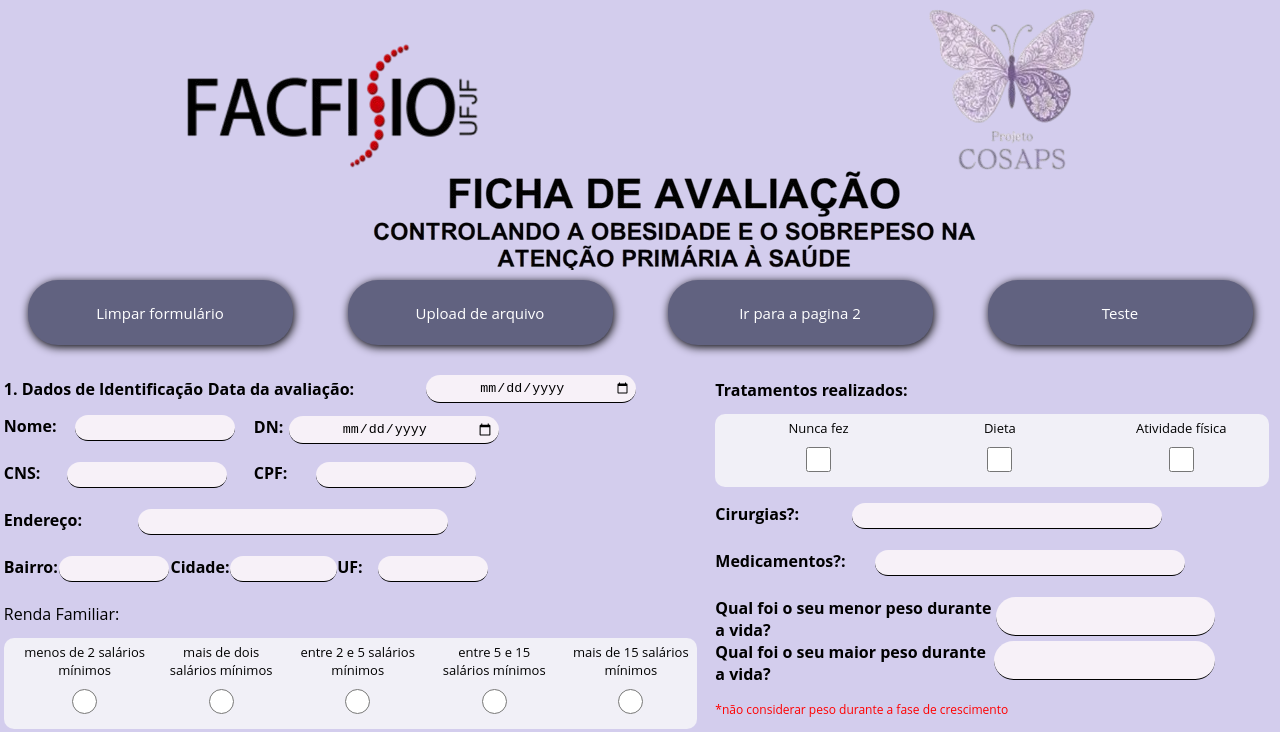
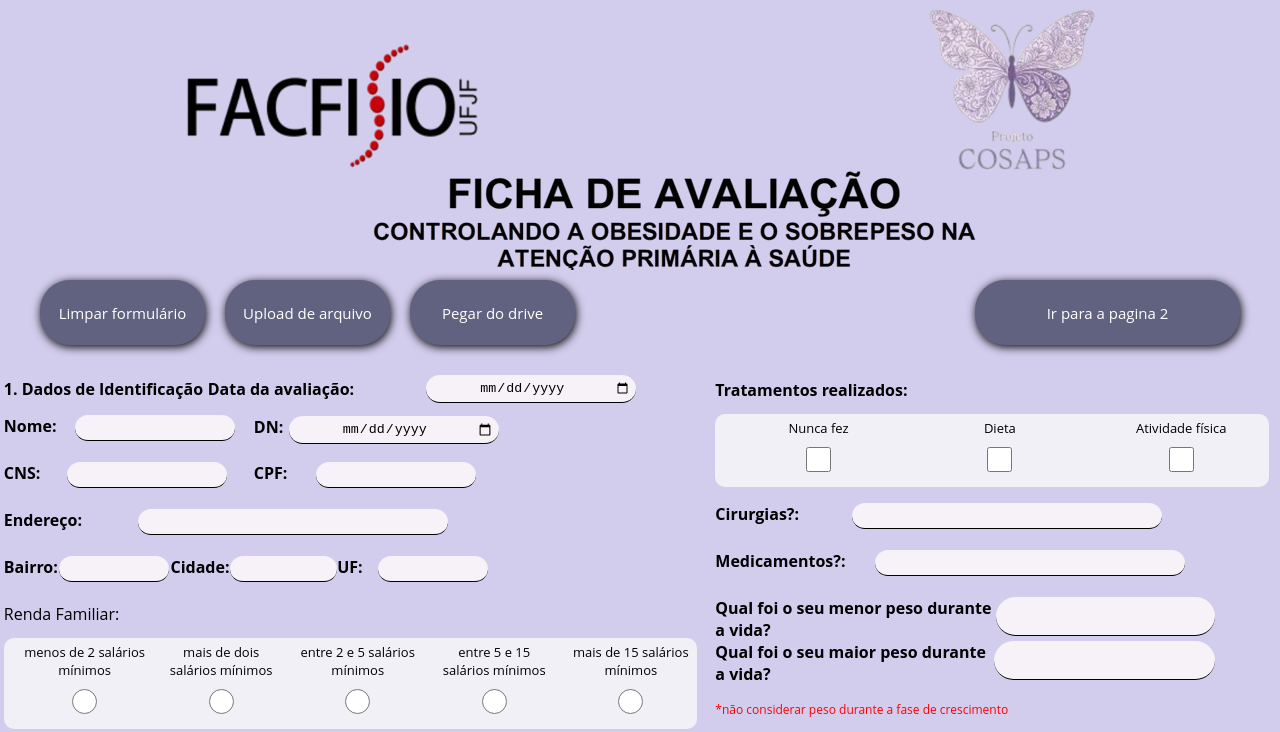
Before and after one commit to cosapsufjf/Ficha_cosaps, a Next.js app: page /page1.tsx in a window 1280 px wide. Shown: the top 732 px of the page. Built offline with nearby package versions, Linux system fonts and the light colour scheme.

Commit message:
implement the load from drive completely
drive functions still missing documentations

```diff
--- a/src/app/api/download/route.ts
+++ b/src/app/api/download/route.ts
@@ -17,7 +17,7 @@ async function getFromDrive(fileId: string, nomeDestino: string, tipo: 'binario'
     const REDIRECT_URI = 'https://developers.google.com/oauthplayground';
     const REFRESH_TOKEN = process.env.GOOGLE_REFRESH_TOKEN;
 
-  const oauth2Client = new google.auth.OAuth2(
+    const oauth2Client = new google.auth.OAuth2(
     CLIENT_ID, CLIENT_SECRET, REDIRECT_URI
   );
   oauth2Client.setCredentials({ refresh_token: REFRESH_TOKEN });
@@ -50,10 +50,9 @@ async function getFromDrive(fileId: string, nomeDestino: string, tipo: 'binario'
       dest.on('error', reject);
     });
   }
-  else if (res.data)
+  else
     {
       const text = (await streamToString(res.data));
-      console.log("saida:\n",text)
       return text
     }
 }
@@ -66,6 +65,7 @@ export async function GET(req: NextRequest) {
   const pathRaw = searchParams.get('DownPath');
   const download = searchParams.get('download')
   const Down_path = pathRaw ? path.basename(pathRaw) : 'arquivo_drive';
+
   const bool_download = download === 'true';
 
   if (!fileId) {
@@ -74,12 +74,11 @@ export async function GET(req: NextRequest) {
   const tempPath = `/tmp/${Down_path}`;
   try {
     const res = await getFromDrive(fileId, tempPath, tipo as 'binario' | 'google', mimeExport, bool_download);
-    if(download)
+
+    if(bool_download)
     {
       const fileBuffer = await fs.promises.readFile(tempPath);
-
       await fs.promises.unlink(tempPath)
-
       const mimeType = mimeExport || 'application/octet-stream';
 
       return new NextResponse(fileBuffer as BodyInit, {
@@ -91,7 +90,20 @@ export async function GET(req: NextRequest) {
       });
     }
     else
-      return NextResponse.json({ success: true, data: res }, { status: 200 });
+    {
+      let jsonObj;
+      try{
+        jsonObj = JSON.parse(res as string);
+        console.log("após parse: ",jsonObj)
+      }
+      catch(err)
+      {
+        return NextResponse.json({ success: false, error: "Objeto não é um JSON válido"}, { status: 200 });
+      }
+
+      return NextResponse.json({ success: true, data: jsonObj}, { status: 200 });
+    }
+
 
   } catch (err: any)
   {
--- a/src/app/globals.css
+++ b/src/app/globals.css
@@ -148,7 +148,7 @@ div.list_container{
     display: flex;
     flex-direction: column;
     align-items: center;
-    justify-content: center;
+    justify-content:baseline;
     width: 90%;
     height: 90%;
     position: absolute;
@@ -163,6 +163,7 @@ div.list_item{
     background-color: #999acc;
     border: 1px solid white;
     width: 100%;
+    height: 100px;
     text-align: center;
     display: flex;
     justify-content: center;
@@ -179,7 +180,12 @@ div.list_item:active{
 }
 div.list_selector_container{
     display: flex;
+    flex-direction: column;
     width: 30%;
+}
+div.file_btns_container{
+    display: flex;
+    flex-direction: row;
 }
 p.question_line{
     font-weight: bold;
@@ -344,9 +350,10 @@ button.btn:active{
 }
 
 nav{
-    margin: auto;
+    margin-left: 30px;
+    margin-right: 30px;
     display: flex;
-    justify-content: space-around;
+    justify-content: space-between;
     align-items: center;
     margin-bottom: 20px;
 }
@@ -406,6 +413,10 @@ td{
     cursor: pointer;
 }
 
+.nav_btn.reduced{
+    width: 150px;
+}
+
 .btn_submit{
     background-color: transparent;
     border: none;
--- a/src/app/layout.tsx
+++ b/src/app/layout.tsx
@@ -7,7 +7,7 @@ import { FormProvider } from "@/managed_context/FormContext";
 export const metadata: Metadata & { version: string } = {
   title: "Ficha COSAPS",
   description: "Projeto de ficha interativa do Cosaps, que converte em planilha",
-  version: "0.9.5",
+  version: "0.9.9",
 };
 
 export default function RootLayout({
--- a/src/app/page1.tsx/page.tsx
+++ b/src/app/page1.tsx/page.tsx
@@ -10,14 +10,12 @@ import {actual_Date} from "@/utils/utils"
 import LOGO from "@/assets/images/logo_ficha.png"
 import {ListFromDrive} from "@/utils/utils"
 import {generateDownloadURL} from "@/utils/utils"
-import { file } from "googleapis/build/src/apis/file";
-import { tree } from "next/dist/build/templates/app-page";
+
 
 export default function Page1()
 {
     const { register, reset, formState:{ errors } } = useFormContextTyped<Inputs>();
     const [key, setKey] = useState(0);
-
     const [showSetFile, setShowSetFile] = useState(false);
     const [showSetList, setShowSetList] = useState(false);
 
@@ -106,6 +104,7 @@ export default function Page1()
   }
 
   //google drive api functions
+
   //list from drive
   const fetchList = async () => {
       const res = await ListFromDrive();
@@ -119,35 +118,48 @@ export default function Page1()
       setList(send);
   }
 
-const list_files_from_drive = () => {true
-        console.log(list)
+const list_files_from_drive = () =>
+    {
         return list.map((item: any, index: number) => (
-                <div key={index} className="list_item" onClick={()=>load_file(item)}>
-                    <p>{item.name}</p>
-                </div>
+            <div key={index} className="list_item" onClick={()=>load_file(item)}>
+                <p>{item.name}</p>
+            </div>
         ));
-}
+    }
     const List = ()=>{
         return(
             <div className="list_container">
                 <div className="list_selector_container">
-                    <div onClick={()=>fetchList()} className="nav_btn">Obter listagem</div>
-                    <div className="list_item"onClick={()=>setDownloadFileItem(!downloadFileItem)}>Baixar arquivo: {downloadFileItem?" Sim":" Não"}</div>
+                    <div style={{display:"flex",justifyContent:"space-between"}}>
+                        <div onClick={()=>fetchList()} className="nav_btn">Obter listagem</div>
+                        <div onClick={()=>setShowSetList(!showSetList)} className="nav_btn">Fechar</div>
+                    </div>
+                    <div className="list_item"onClick={()=>setDownloadFileItem(!downloadFileItem)}> Baixar ou abrir arquivo?: {downloadFileItem?" Baixar":" Abrir"}</div>
+
                 </div>
 
                 {list_files_from_drive()}
             </div>
         )
     }
+
     //download file
     const load_file = async (selectedFile:any) => {
+        console.log("Selected:",selectedFile);
         setShowSetList(!showSetList);
 
-        const file_filtered = {fileId:selectedFile.id,DownPath:selectedFile.name,mimeExport:selectedFile.mimeType,tipo:"binario",download:String(downloadFileItem)};
+        const file_filtered = {
+            fileId:selectedFile.id,
+            DownPath:selectedFile.name,
+            mimeExport:selectedFile.mimeType,
+            tipo:"binario",
+            download:String(downloadFileItem)
+        };
+
         const fetch_URL = generateDownloadURL(file_filtered);
+        console.log("URL: ",fetch_URL)
+
         const res = await fetch(fetch_URL);
-
-
 
         if(downloadFileItem)
         {
@@ -162,7 +174,9 @@ const list_files_from_drive = () => {true
         else
         {
             const result = await res.json();
-            reset(result);
+            console.log("Resultado final: ",result);
+            reset(result.data);
+            setKey(prev => prev + 1);
         }
     }
 
@@ -172,10 +186,13 @@ const list_files_from_drive = () => {true
 
 
             <nav>
-                <div onClick={()=>reset()} className="nav_btn">Limpar formulário</div>
-                <div onClick={()=>setShowSetFile(!showSetFile)} className="nav_btn">Upload de arquivo</div>
+                <div className="file_btns_container">
+                    <div onClick={()=>reset()} className="nav_btn reduced">Limpar formulário</div>
+                    <div onClick={()=>setShowSetFile(!showSetFile)} className="nav_btn reduced">Upload de arquivo</div>
+                    <div className="nav_btn reduced" onClick={()=>setShowSetList(!showSetList)}>Pegar do drive</div>
+                </div>
                 <Link className="nav_btn" href="/page2.tsx">Ir para a pagina 2</Link>
-                <div className="nav_btn" onClick={()=>setShowSetList(!showSetList)}>Teste</div>
+
 
             </nav>
             <div className="container">
--- a/src/app/page2.tsx/page.tsx
+++ b/src/app/page2.tsx/page.tsx
@@ -4,14 +4,13 @@ import React from "react";
 import Link from "next/link";
 import { useFormContextTyped } from "@/managed_context/FormContext";
 import type {Inputs} from "@/types/inputs"
-
 export default function Page2(){
     const { register } = useFormContextTyped<Inputs>();
+        return(
 
-    return(
             <form>
                 <nav>
-                <Link className="nav_btn" href={"/"}>Voltar</Link>
+                    <Link className="nav_btn" href={"/page1.tsx"}>Voltar</Link>
                     <Link className="nav_btn" href={"/page3.tsx"}>Ir para página 3</Link>
                 </nav>
 
@@ -274,4 +273,5 @@ export default function Page2(){
             </div>
         </form>
         );
+
 }
```
Also changed, not shown: src/app/page.tsx (+1 -8 lines). Lines whose indentation alone changed are shown as unchanged.
